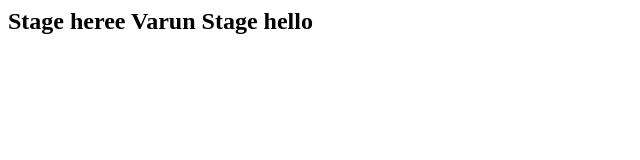
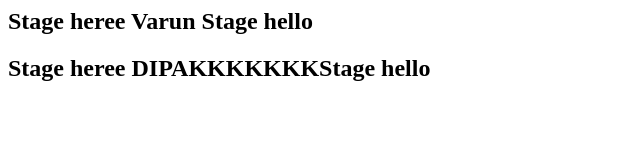
Before and after one commit to varunsonavni/static-website, a plain HTML site: page index.html in a window 1280 px wide. Shown: the whole page, without its empty margins (0-640 px from the left). Drawn offline with Linux system fonts and the light colour scheme.

Commit message:
Update index.html

```diff
--- a/index.html
+++ b/index.html
@@ -5,6 +5,7 @@
         <title> I am demo </title>
             <body>
                 <h2> Stage heree Varun Stage hello</h2>
+                <h2> Stage heree DIPAKKKKKKKStage hello</h2>
 
 
 
```
